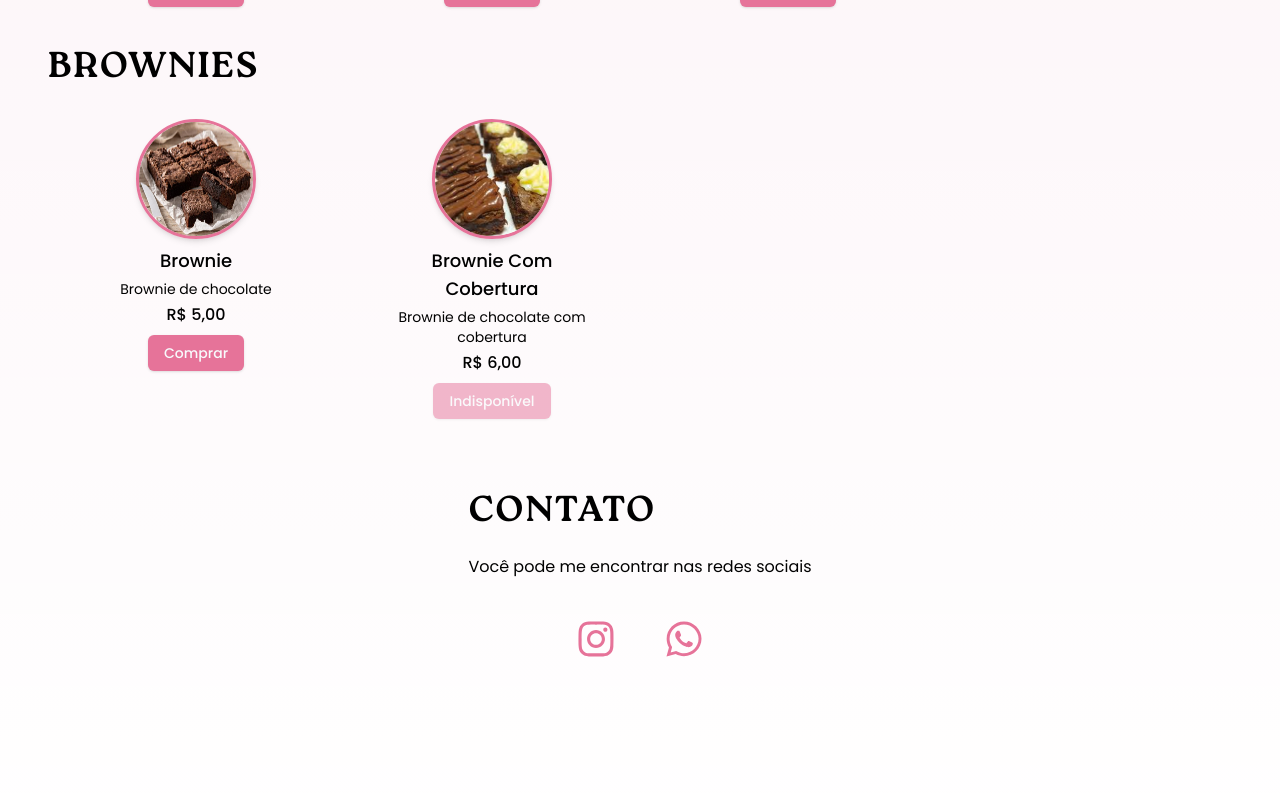
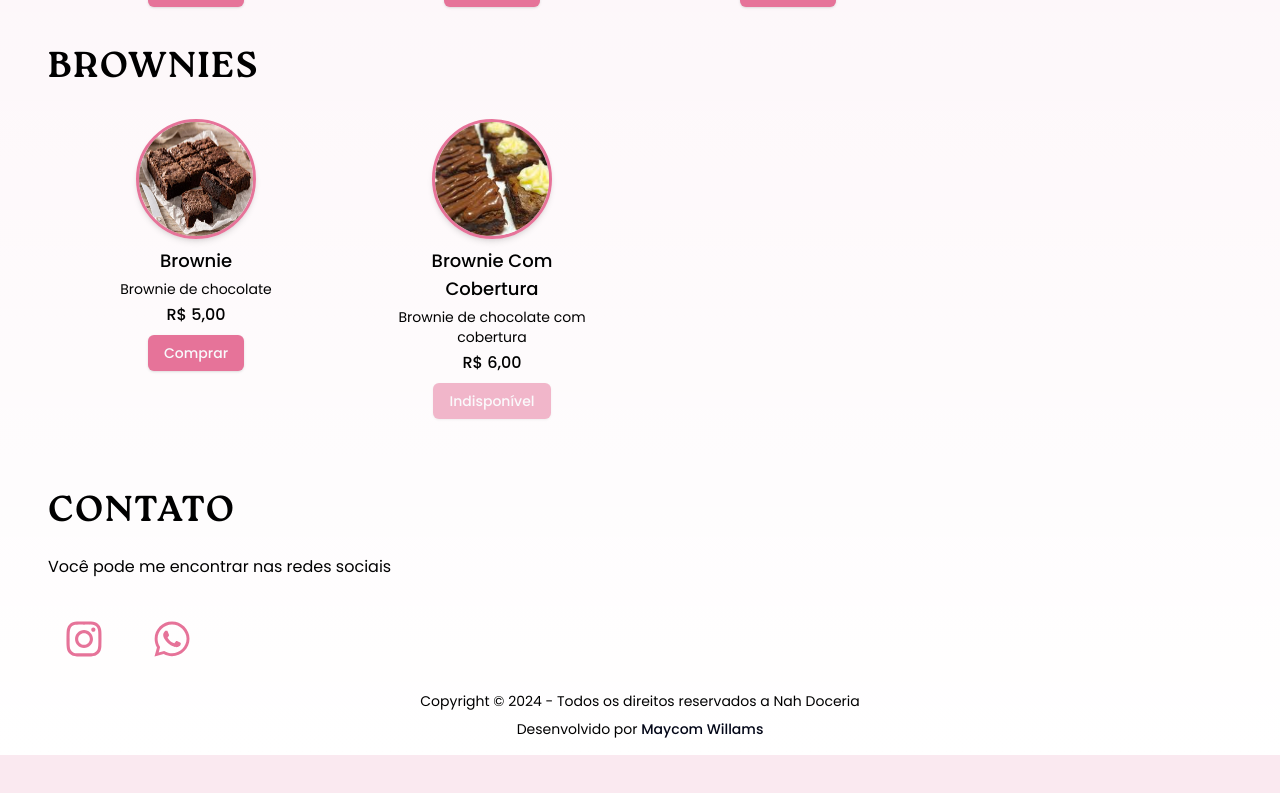
Before and after one commit to Maycomwill/nah-doceria, a Next.js app in the folder web/: page / in a window 1280 px wide. Shown: the part 1425-2218 px from the top of the page. After the commit the page ends 2180 px from the top, so only its background shows below. Built offline with nearby package versions, Linux system fonts and the light colour scheme.

Commit message:
feat: add footer component

```diff
--- a/web/app/layout.tsx
+++ b/web/app/layout.tsx
@@ -4,6 +4,7 @@ import localFont from "next/font/local";
 import "./globals.css";
 import Header from "@/components/header";
 import AppProvider from "@/hooks";
+import Footer from "@/components/footer";
 
 const poppins = Poppins({
   subsets: ["latin"],
@@ -64,6 +65,7 @@ export default function RootLayout({
         >
           <Header />
           {children}
+          <Footer />
         </body>
       </AppProvider>
     </html>
--- a/web/app/page.tsx
+++ b/web/app/page.tsx
@@ -65,11 +65,14 @@ function Home() {
           </div>
         </div>
       </section>
-      <section className="min-h-[350px]" id="contact">
+      <section
+        className="flex w-full flex-col items-center justify-center px-12 md:items-start"
+        id="contact"
+      >
         <h2 className="text-center font-title text-4xl font-bold uppercase tracking-wider md:text-left">
           Contato
         </h2>
-        <div className="flex w-full flex-col items-center justify-center space-y-6 pt-6">
+        <div className="flex w-full flex-col items-center justify-center space-y-2 pt-6 text-center md:items-start md:space-y-6 md:text-left">
           <p>Você pode me encontrar nas redes sociais</p>
 
           <div className="flex flex-row items-center justify-center space-x-4">
--- /dev/null
+++ b/web/components/footer.tsx
@@ -0,0 +1,27 @@
+import Link from "next/link";
+import React from "react";
+
+function Footer() {
+  return (
+    <footer className="flex w-full flex-col items-center justify-center space-y-2 py-4">
+      <p className="font-sans text-xs md:text-sm">
+        Copyright © 2024 - Todos os direitos reservados a Nah Doceria
+      </p>
+
+      <p className="font-sans text-xs md:text-sm">
+        Desenvolvido por{" "}
+        <Link
+          href={"https://api.whatsapp.com/send?phone=5581984317191"}
+          rel="noopener"
+          target="_blank"
+        >
+          <span className="select-none bg-gradient-to-r from-slate-950 via-slate-950 to-slate-950 bg-clip-text font-medium text-transparent transition-all duration-200 ease-in-out hover:cursor-pointer hover:from-violet-500 hover:via-cyan-500 hover:to-emerald-500">
+            Maycom Willams
+          </span>
+        </Link>
+      </p>
+    </footer>
+  );
+}
+
+export default Footer;
--- a/web/components/header.tsx
+++ b/web/components/header.tsx
@@ -6,7 +6,7 @@ import { ShoppingBagIcon } from "lucide-react";
 
 function Header() {
   return (
-    <div className="sticky flex h-20 w-full items-center justify-center rounded-none bg-primary-300 text-secondary-950 dark:bg-primary-200 dark:text-secondary-900 md:top-6 md:h-24 md:rounded-[2rem] lg:left-0 lg:z-20 lg:w-[80%]">
+    <div className="sticky z-20 flex h-20 w-full items-center justify-center rounded-none bg-primary-300 text-secondary-950 dark:bg-primary-200 dark:text-secondary-900 md:top-6 md:h-24 md:w-[90%] md:rounded-[2rem] lg:left-0 lg:z-20 lg:w-[80%]">
       <ul className="relative flex h-full w-full items-center justify-between px-12 md:px-28">
         <li className="hidden min-w-20 items-center justify-center font-title text-xl transition-colors duration-150 ease-in-out hover:text-secondary-600 md:flex">
           <Link href="/#">Home</Link>
```
